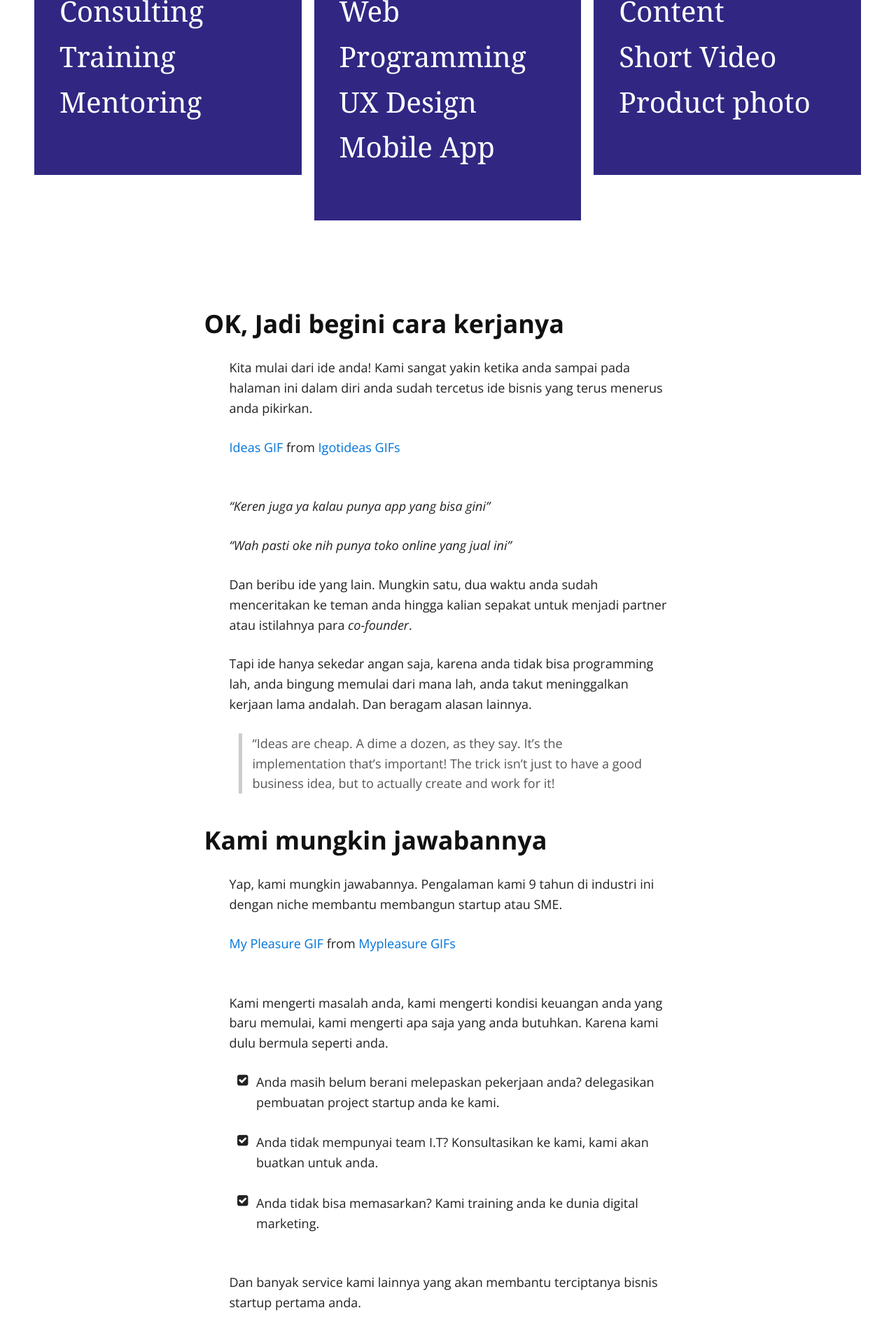
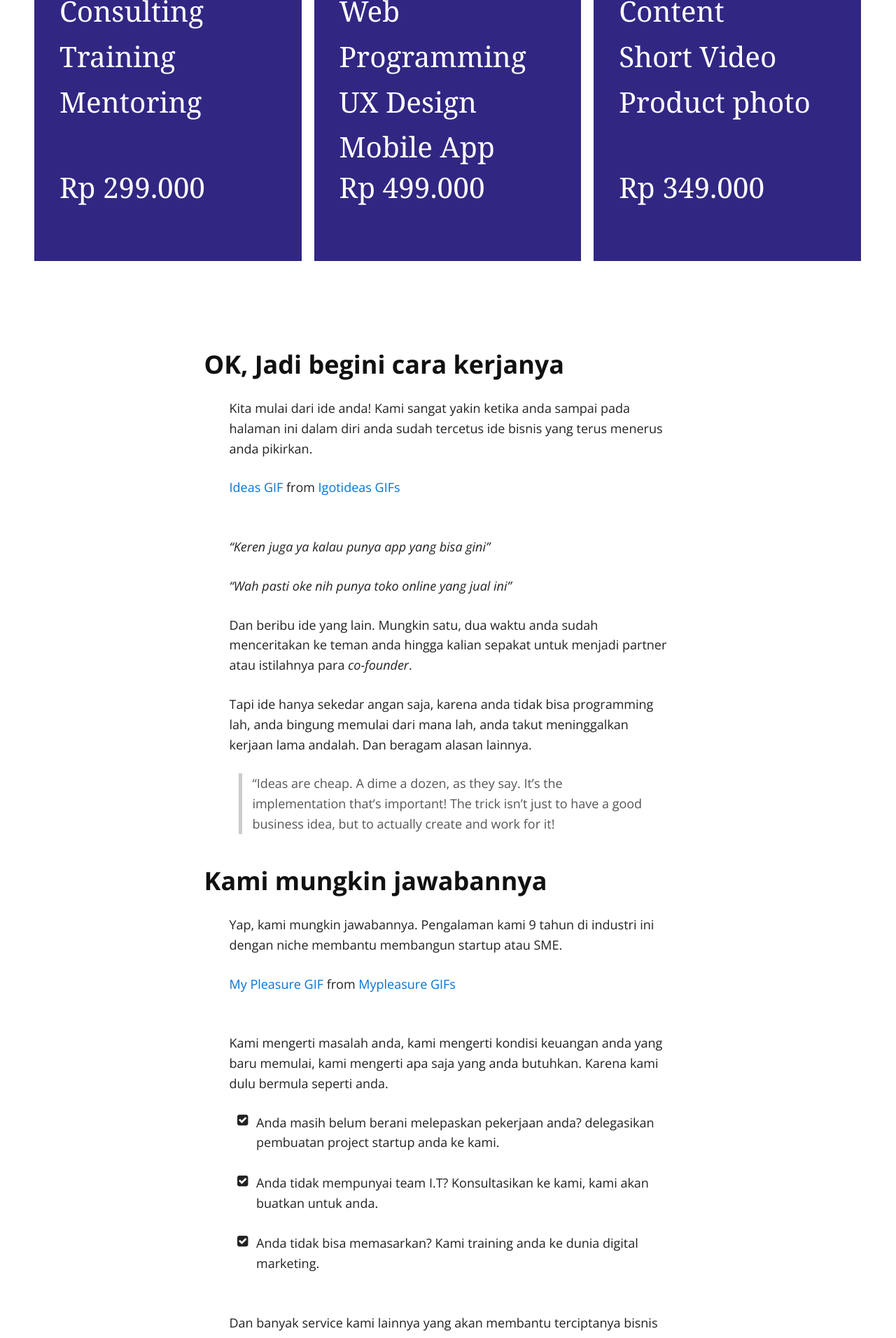
Before and after one commit to kemtol/rocktokom, a Jekyll site: the page built from index.md, in a window 1280 px wide. Shown: the part 1364-3276 px from the top of the page at 70% size. Built offline with Jekyll 4.4.1, drawn with Linux system fonts in a browser that asks for light colours; nearby versions of some CDN libraries; a script that is not in the unit is left out; our own code applies the rules of GitHub Pages for plain Markdown files.

Commit message:
Update default.html

```diff
--- a/_layouts/default.html
+++ b/_layouts/default.html
@@ -28,7 +28,7 @@
       padding: 4rem 2rem;
       position:relative;
     }
-    #landing--page .lp > div > span{}
+    #landing--page .lp > div > span.bl{height: 14rem;display: block;}
   </style>
 </head>
 <body>
@@ -44,30 +44,33 @@
     <div id="landing--page">
       <div class="lp">
         <div>
-          <span>
+          <span class="bl">
           Consulting<br/>
           Training<br/>
           Mentoring
           </span>
+          Rp 299.000
         </div>
       </div>
       <div class="lp">
         <div>
-          <span>
+          <span class="bl">
           Web<br/>
           Programming<br/>
           UX Design<br/>
           Mobile App
           </span>
+          Rp 499.000
         </div>
       </div>
       <div class="lp">
         <div>
-          <span>
+          <span class="bl">
           Content<br/>
           Short Video<br/>
           Product photo<br/>
           </span>
+          Rp 349.000
         </div>
       </div>
     </div>
```
Lines whose indentation alone changed are shown as unchanged.
